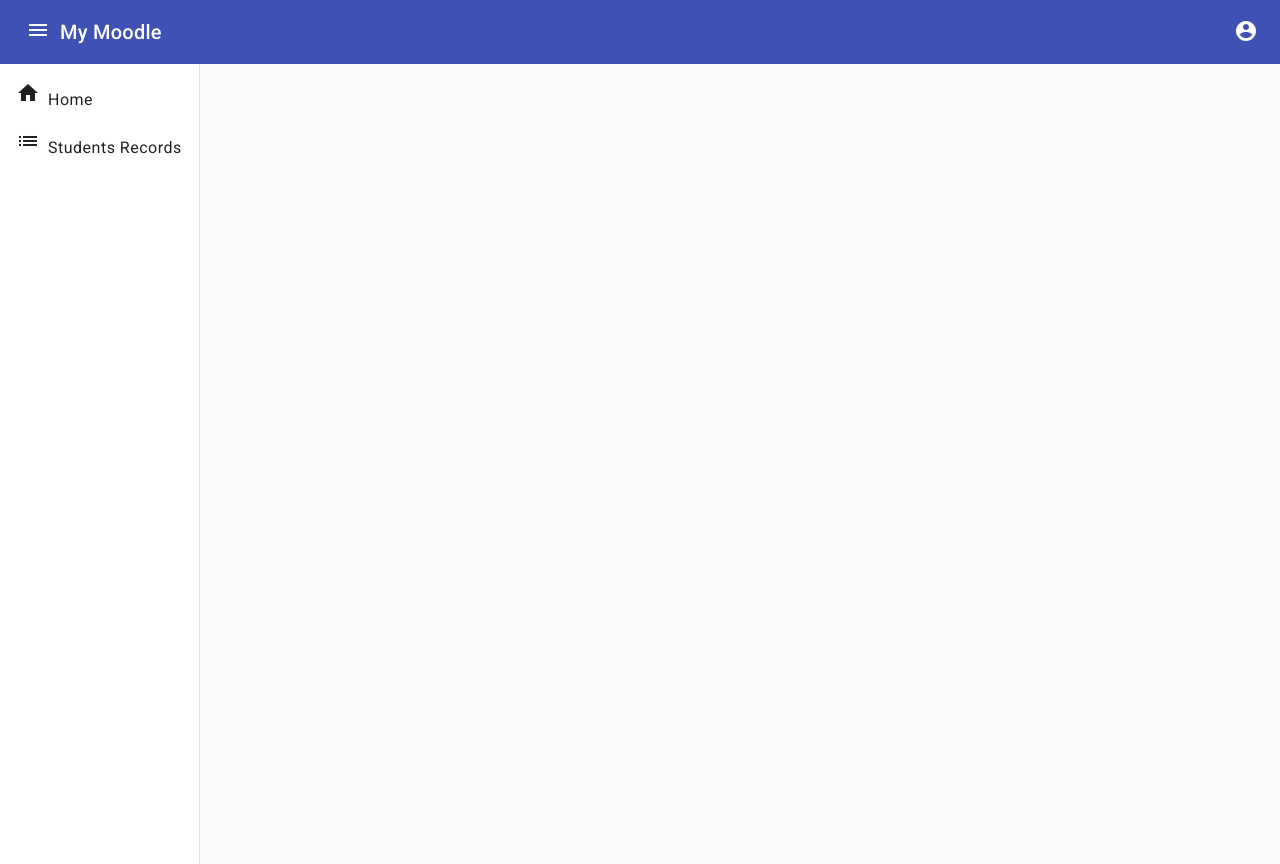
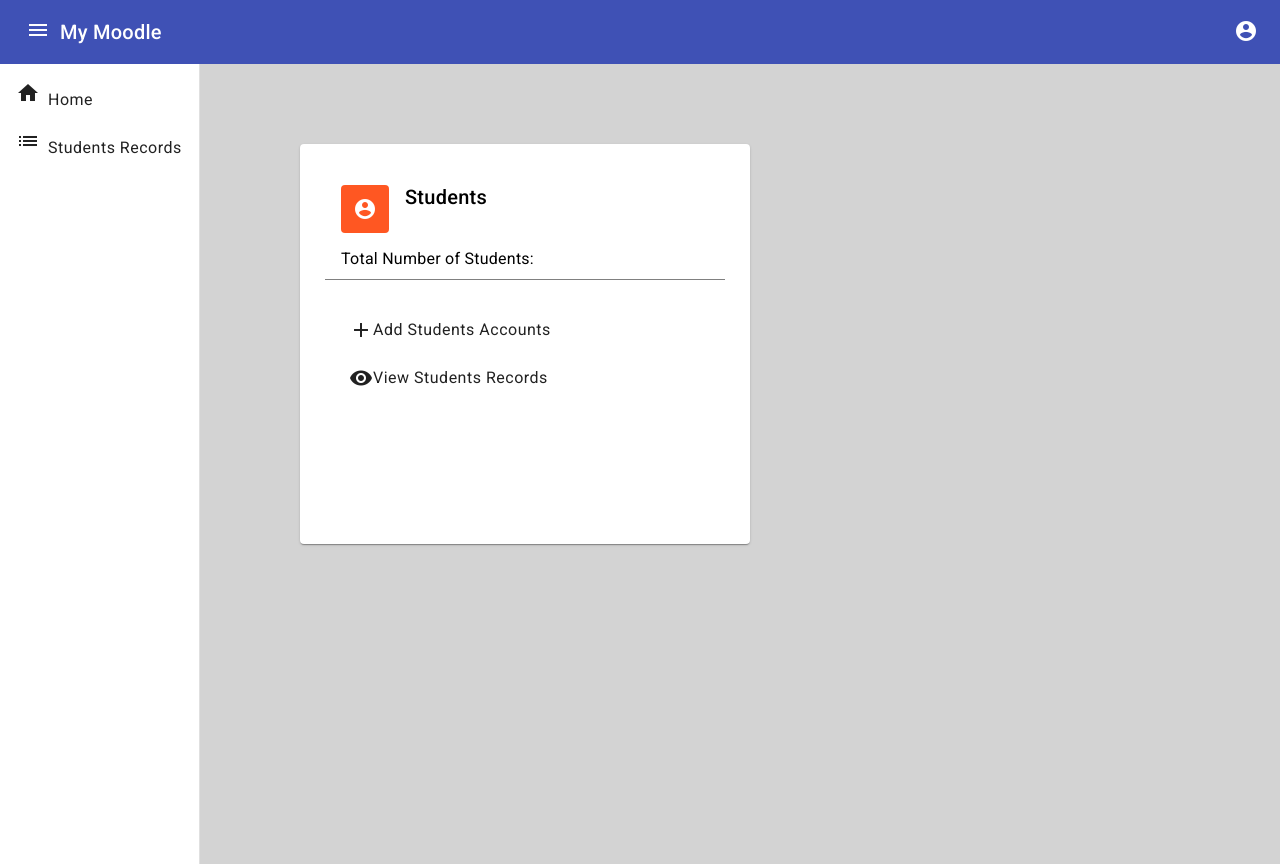
Before and after one commit to lo2495/Gp50_GroupProject_Frontend, an Angular app: page /teacher-home in a window 1280 px wide. Built offline with nearby package versions, Linux system fonts and the light colour scheme; no server answers.

Commit message:
zxvz
asdf

```diff
--- a/src/app/teacher/Teacher-Home/Teacher-Home.html
+++ b/src/app/teacher/Teacher-Home/Teacher-Home.html
@@ -1,2 +1,40 @@
 <header-component></header-component>
-<teacher-sidenav-component></teacher-sidenav-component>
+<div class="container">
+    <div class="content-wrapper">
+        <teacher-sidenav-component></teacher-sidenav-component>
+        <div class="card-wrapper">
+            <mat-card class="card-spacing">
+                <mat-card-header>
+                    <div mat-card-avatar class="bookmark-icon">
+                        <mat-icon class="student-icon">account_circle</mat-icon>
+                    </div>
+                    <mat-card-title>Students</mat-card-title>
+                </mat-card-header>
+                <mat-card-content>
+                    <p>Total Number of Students: {{ totalStudents }}</p>
+                </mat-card-content>
+                <div class="divider"></div>
+                <mat-card-actions>
+                    <mat-list>
+                        <mat-list-item>
+                            <span class="clickable-text" (click)="addStudent()">
+                                <mat-icon>add</mat-icon>
+                                Add Students Accounts
+                            </span>
+                        </mat-list-item>
+                        <mat-list-item>
+                            <span class="clickable-text" (click)="navigateTo('/admin-student')">
+                                <mat-icon>visibility</mat-icon>
+                                View Students Records
+                            </span>
+                        </mat-list-item>
+                    </mat-list>
+                </mat-card-actions>
+            </mat-card>
+
+
+
+
+        </div>
+    </div>
+</div>
--- a/src/app/teacher/Teacher-Home/Teacher-Home.scss
+++ b/src/app/teacher/Teacher-Home/Teacher-Home.scss
@@ -0,0 +1,82 @@
+@import '~@angular/material/prebuilt-themes/deeppurple-amber.css';
+
+.container {
+    display: flex;
+    min-height: 100vh;
+    flex-direction: column;
+    background-color: lightgrey;
+}
+
+.content-wrapper {
+    flex-grow: 1;
+    display: flex;
+}
+
+
+.main-content {
+    flex-grow: 1;
+    display: flex;
+    justify-content: center;
+    align-items: center;
+}
+
+mat-card {
+    margin: 20px;
+    padding: 25px;
+}
+
+.card-wrapper {
+    display: flex;
+    flex-wrap: wrap;
+    justify-content: flex-start;
+    align-items: flex-start;
+}
+
+.card-spacing {
+    margin-top: 80px;
+    margin-left: 100px;
+    padding: 25px;
+    width: 450px;
+    height: 400px;
+}
+
+.student-icon,
+.teacher-icon {
+    color: #4caf50;
+}
+
+.clickable-text {
+    cursor: pointer;
+    display: flex;
+    align-items: center;
+    margin-right: 8px;
+}
+
+.clickable-text:hover {
+    color: grey;
+}
+
+.divider {
+    height: 1px;
+    background-color: gray;
+    margin: 10px 0;
+}
+
+.bookmark-icon {
+    width: 48px;
+    height: 48px;
+    background-color: #ff5722;
+    display: flex;
+    align-items: center;
+    justify-content: center;
+    border-radius: 4px;
+}
+
+.bookmark-icon mat-icon {
+    font-size: 24px;
+    color: white;
+}
+
+mat-card-content {
+    font-size: 16px;
+}
--- a/src/app/teacher/Teacher-Home/Teacher-Home.ts
+++ b/src/app/teacher/Teacher-Home/Teacher-Home.ts
@@ -1,5 +1,10 @@
+
 import { Component } from '@angular/core';
-
+import { HttpClient } from '@angular/common/http';
+import { MatDialog } from '@angular/material/dialog';
+import { AddTeacherDialogComponent } from 'src/component/addteacher-dialog-component/addteacher-dialog.component';
+import { AddStudentDialogComponent } from 'src/component/addStudent-dialog-component/addStudent-dialog.component';
+import { Router } from '@angular/router';
 @Component({
   selector: 'app-teacher-home',
   templateUrl: './Teacher-Home.html',
@@ -7,4 +12,63 @@ import { Component } from '@angular/core';
 })
 export class TeacherHome {
 
+
+
+  totalStudents!: number;
+  totalTeachers!: number;
+  constructor(
+    private http: HttpClient,
+    private dialog: MatDialog,
+    private router: Router) { }
+
+  ngOnInit(): void {
+    this.fetchTotalStudents();
+    this.fetchTotalTeachers();
+  }
+
+  fetchTotalStudents() {
+    this.http.get<any>('http://localhost:5000/api/students/count').subscribe(
+      (response: any) => {
+        this.totalStudents = response.total_students;
+      },
+      (error) => {
+        console.error('Error fetching total students:', error);
+      }
+    );
+  }
+
+  fetchTotalTeachers() {
+    this.http.get<any>('http://localhost:5000/api/teachers/count').subscribe(
+      (response: any) => {
+        this.totalTeachers = response.total_teachers;
+      },
+      (error) => {
+        console.error('Error fetching total teachers:', error);
+      }
+    );
+  }
+
+  addTeacher() {
+    const dialogRef = this.dialog.open(AddTeacherDialogComponent, {
+      width: '60%',
+      height: '70%'
+    });
+
+    dialogRef.afterClosed().subscribe(result => {
+    });
+  }
+
+  addStudent(){
+    const dialogRef = this.dialog.open(AddStudentDialogComponent, {
+      width: '60%',
+      height: '50%'
+    });
+
+    dialogRef.afterClosed().subscribe(result => {
+    });
+  }
+
+  navigateTo(route: string) {
+    this.router.navigate([route]);
+  }
 }
--- a/src/app/teacher/Teacher-StudentsRecord/Teacher-StudentsRecord.html
+++ b/src/app/teacher/Teacher-StudentsRecord/Teacher-StudentsRecord.html
@@ -1,2 +1,65 @@
+
 <header-component></header-component>
-<teacher-sidenav-component></teacher-sidenav-component>
+
+<div class="container">
+    <div class="content-wrapper">
+        <teacher-sidenav-component></teacher-sidenav-component>
+        <div class="table-container">
+            <button mat-raised-button color="primary" class="add-student-button" (click)="addStudent()"><mat-icon>add</mat-icon>   Add Student</button>
+            <table mat-table [dataSource]="students" class="mat-elevation-z8">
+                <!-- Column definitions -->
+                <ng-container matColumnDef="StudentID">
+                    <th mat-header-cell *matHeaderCellDef>StudentID</th>
+                    <td mat-cell *matCellDef="let student">{{ student.StudentID }}</td>
+                </ng-container>
+
+                <ng-container matColumnDef="Name">
+                    <th mat-header-cell *matHeaderCellDef>Name</th>
+                    <td mat-cell *matCellDef="let student">{{ student.Name }}</td>
+                </ng-container>
+
+                <ng-container matColumnDef="StudentEmail">
+                    <th mat-header-cell *matHeaderCellDef>Student Email</th>
+                    <td mat-cell *matCellDef="let student">{{ student.StudentEmail }}</td>
+                </ng-container>
+
+                <ng-container matColumnDef="Gender">
+                    <th mat-header-cell *matHeaderCellDef>Gender</th>
+                    <td mat-cell *matCellDef="let student">{{ student.Gender }}</td>
+                </ng-container>
+
+                <ng-container matColumnDef="BirthDate">
+                    <th mat-header-cell *matHeaderCellDef>Birth Date</th>
+                    <td mat-cell *matCellDef="let student">{{ student.BirthDate | date: 'yyyy-MM-dd'}}</td>
+                </ng-container>
+
+                <ng-container matColumnDef="PhoneNumber">
+                    <th mat-header-cell *matHeaderCellDef>Phone Number</th>
+                    <td mat-cell *matCellDef="let student">{{ student.PhoneNumber }}</td>
+                </ng-container>
+
+                <ng-container matColumnDef="Status">
+                    <th mat-header-cell *matHeaderCellDef>Status</th>
+                    <td mat-cell *matCellDef="let student">{{ student.Status }}</td>
+                </ng-container>
+
+                <ng-container matColumnDef="Major">
+                    <th mat-header-cell *matHeaderCellDef>Major</th>
+                    <td mat-cell *matCellDef="let student">{{ student.Major }}</td>
+                </ng-container>
+
+                <ng-container matColumnDef="Actions">
+                    <th mat-header-cell *matHeaderCellDef></th>
+                    <td mat-cell *matCellDef="let student">
+                      <button mat-icon-button color="warn" (click)="deleteStudent(student)">
+                        <mat-icon>delete</mat-icon>
+                      </button>
+                    </td>
+                  </ng-container>
+                <!-- Table rows -->
+                <tr mat-header-row *matHeaderRowDef="displayedColumns"></tr>
+                <tr mat-row *matRowDef="let student; columns: displayedColumns;"></tr>
+            </table>
+        </div>
+    </div>
+</div>
--- a/src/app/teacher/Teacher-StudentsRecord/Teacher-StudentsRecord.scss
+++ b/src/app/teacher/Teacher-StudentsRecord/Teacher-StudentsRecord.scss
@@ -0,0 +1,22 @@
+.container {
+    display: flex;
+    min-height: 100vh;
+    flex-direction: column;
+    background-color: lightgrey;
+}
+
+.content-wrapper {
+    flex-grow: 1;
+    display: flex;
+}
+
+.table-container {
+    position: relative;
+    top: 20px; /* Adjust the top position according to your needs */
+    left: 100px;
+}
+
+.add-student-button {
+    position: relative;
+    margin: 20px;
+  }
--- a/src/app/teacher/Teacher-StudentsRecord/Teacher-StudentsRecord.ts
+++ b/src/app/teacher/Teacher-StudentsRecord/Teacher-StudentsRecord.ts
@@ -1,4 +1,8 @@
 import { Component } from '@angular/core';
+import { HttpClient } from '@angular/common/http';
+import { MatDialog } from '@angular/material/dialog';
+import { AddStudentDialogComponent } from 'src/component/addStudent-dialog-component/addStudent-dialog.component';
+import { DeleteConfirmDialogComponent } from 'src/component/DeleteConfirm-dialog-component/DeleteConfirm-dialog.component';
 
 @Component({
     selector: 'app-teacher-studentsrecord',
@@ -7,4 +11,56 @@ import { Component } from '@angular/core';
 })
 export class TeacherStudentsRecord {
 
-}
+        students: any[] = [];
+        constructor(
+          private http: HttpClient,
+          private dialog: MatDialog) {}
+          displayedColumns: string[] = ['StudentID', 'Name','StudentEmail','Gender','BirthDate','PhoneNumber','Status','Major','Actions'];
+        ngOnInit(): void {
+          this.fetchStudents();
+        }
+        fetchStudents() {
+          this.http.get('http://localhost:5000/api/students').subscribe(
+            (response: any) => {
+              this.students = response;
+            },
+            (error: any) => {
+              console.error('Failed to fetch students:', error);
+            }
+          );
+        }
+
+        deleteStudent(student: any) {
+          const dialogRef = this.dialog.open(DeleteConfirmDialogComponent, {
+            width: '300px'
+          });
+
+          dialogRef.afterClosed().subscribe((result) => {
+            if (result) {
+              this.http.delete(`http://localhost:5000/api/students/${student.StudentID}`).subscribe(
+                (response) => {
+                  console.log('Student deleted successfully');
+                  const index = this.students.findIndex((t) => t.StudentID === student.StudentID);
+                  if (index >= 0) {
+                    this.students.splice(index, 1);
+                    location.reload();
+                  }
+                },
+                (error) => {
+                  console.error('Error deleting student:', error);
+                }
+              );
+            }
+          });
+        }
+
+        addStudent(){
+          const dialogRef = this.dialog.open(AddStudentDialogComponent, {
+            width: '60%',
+            height: '50%'
+          });
+
+          dialogRef.afterClosed().subscribe(result => {
+          });
+        }
+    }
```
